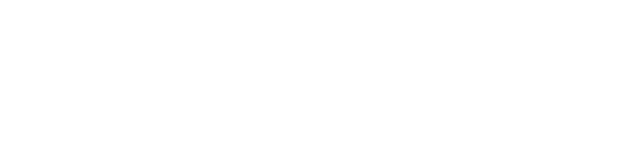
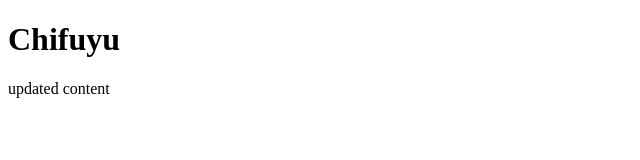
Before and after one commit to Yuki1724/Chifuyu, a plain HTML site: page index.html in a window 1280 px wide. Shown: the whole page, without its empty margins (0-640 px from the left). Drawn offline with Linux system fonts and the light colour scheme.

Commit message:
2nd test

```diff
--- a/index.html
+++ b/index.html
@@ -7,6 +7,7 @@
         <title>Chifuyu Test</title>
     </head>
     <body>
-
+        <h1>Chifuyu</h1>
+        <div>updated content</div>
     </body>
 </html>
```
Also changed, not shown: 1 other file.
